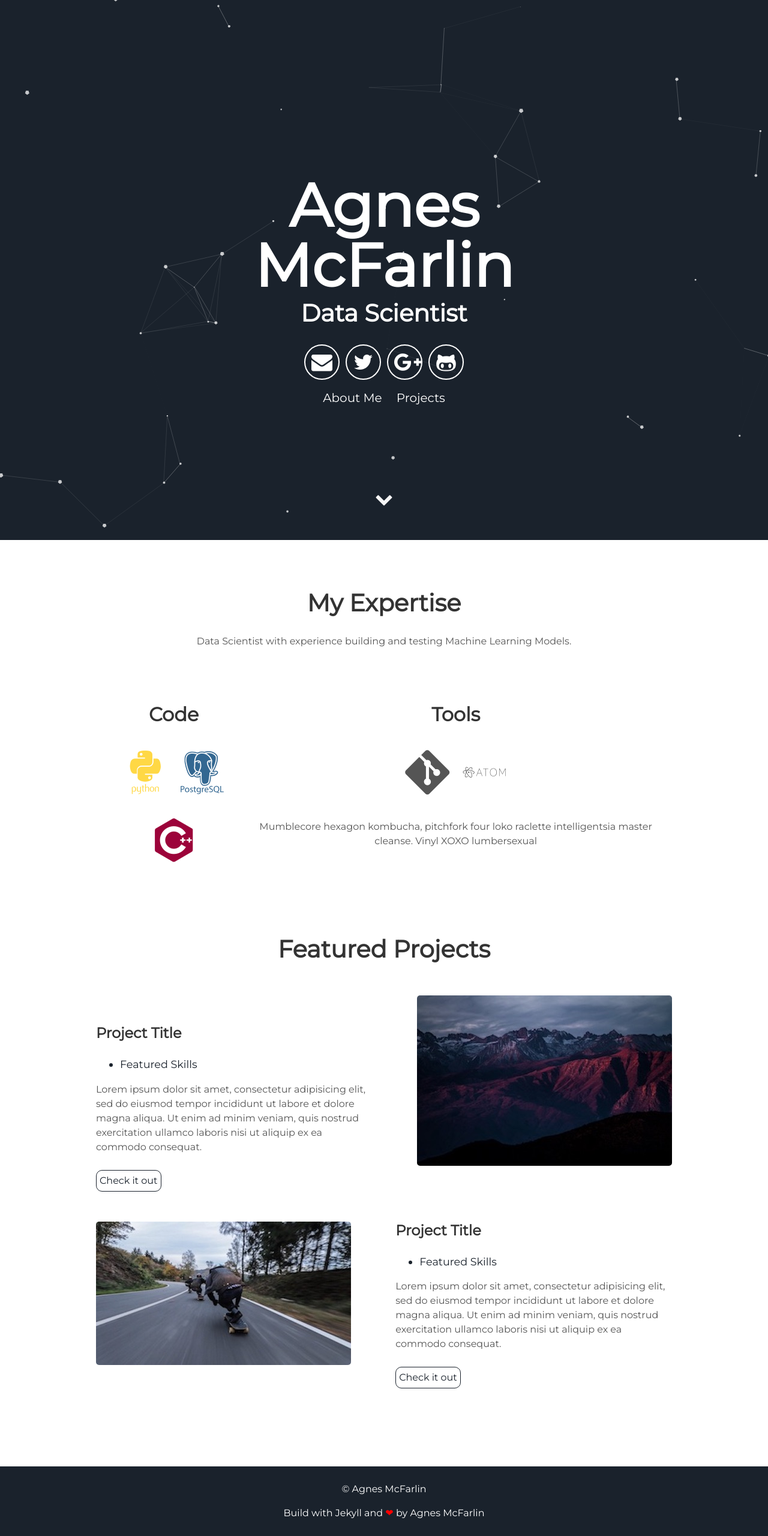
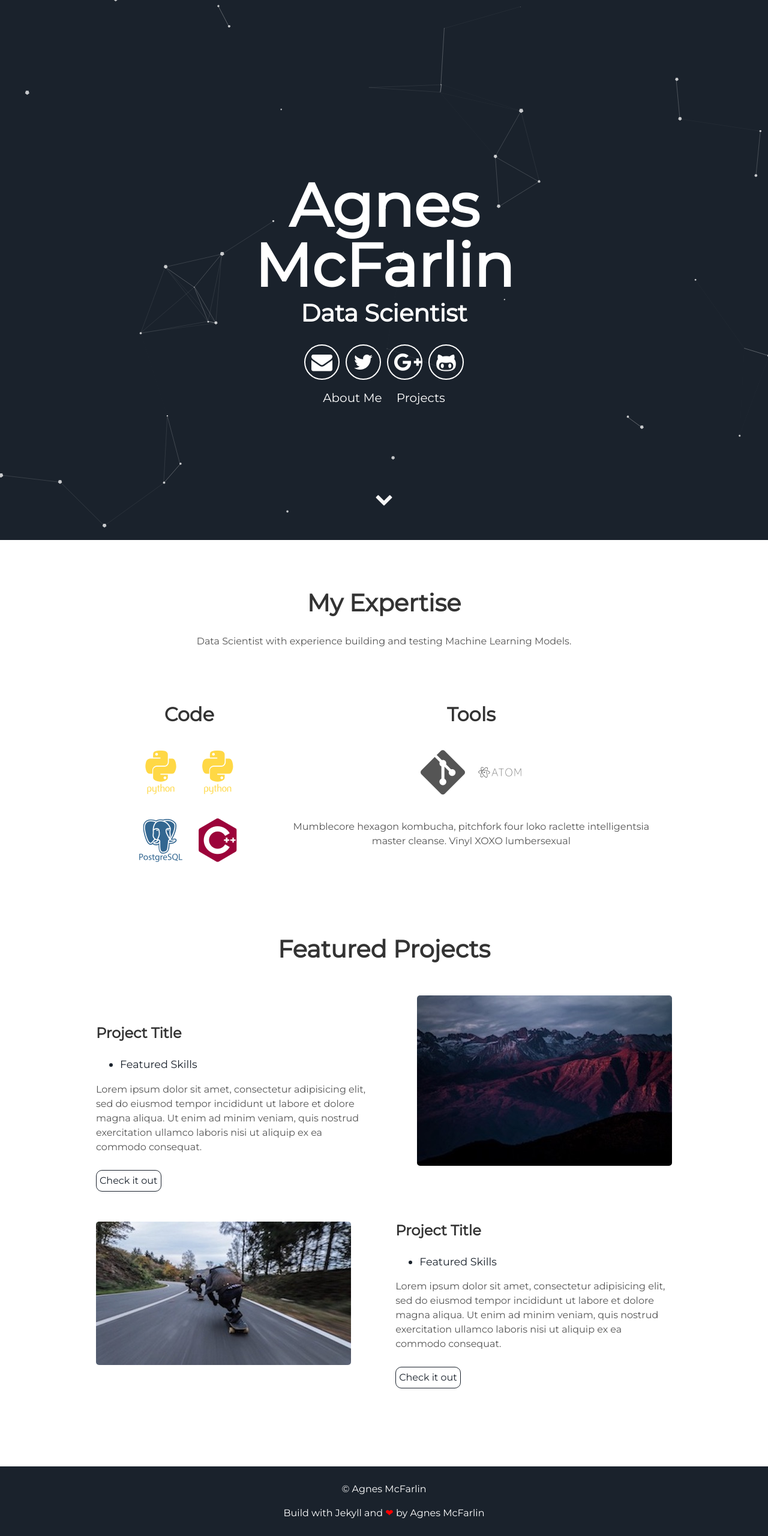
Before and after one commit to oohtmeel1/oohtmeel1.github.io, a Jekyll site: the page built from index.html, in a window 1280 px wide. Shown: the whole page at 60% size. Built offline with Jekyll 4.4.1, drawn with Linux system fonts in a browser that asks for light colours.

Commit message:
Update about.html

```diff
--- a/_includes/about.html
+++ b/_includes/about.html
@@ -8,6 +8,7 @@
     <div class="tech">
       <h2>Code</h2>
       <i class="devicon-python-plain-wordmark colored"></i>
+	  <i class="devicon-python-plain-wordmark colored"></i>
       <i class="devicon-postgresql-plain-wordmark colored"></i>
       <i class="devicon-rstudio-plain colored"></i>
 	  <i class="devicon-sqlite-plain-wordmark colored"></i>
```
